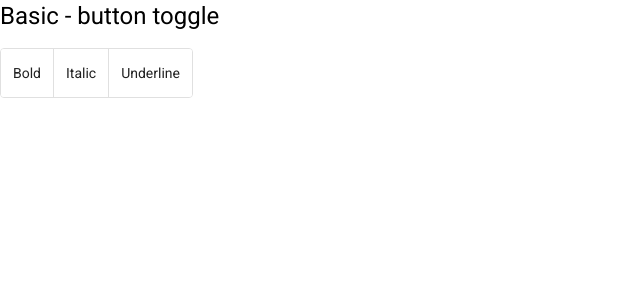
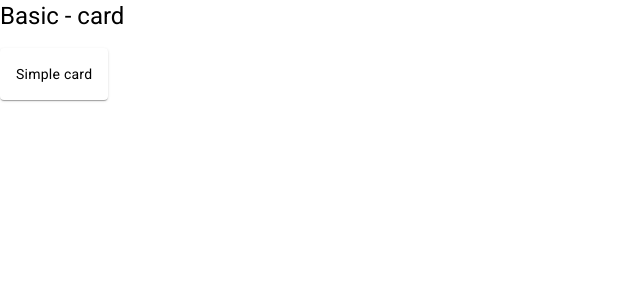
Before and after one commit to kskannandotwin/app-ai, an Angular app: page / in a window 1280 px wide. Shown: the top 300 px of the page, without its empty margins (0-640 px from the left). Built offline with nearby package versions, Linux system fonts and the light colour scheme.

Commit message:
27.09.2023
basic card completed

```diff
--- a/src/app/app.component.html
+++ b/src/app/app.component.html
@@ -1,8 +1,6 @@
-<h1>Basic - button toggle</h1>
+<h1>Basic - card</h1>
 <section>
-  <mat-button-toggle-group name="fontStyle" aria-label="Font Style">
-    <mat-button-toggle value="bold">Bold</mat-button-toggle>
-    <mat-button-toggle value="italic">Italic</mat-button-toggle>
-    <mat-button-toggle value="underline">Underline</mat-button-toggle>
-  </mat-button-toggle-group>
+  <mat-card>
+    <mat-card-content>Simple card</mat-card-content>
+  </mat-card>
 </section>
```
Also changed, not shown: src/app/core/material/material.module.ts (+5 -2 lines).
